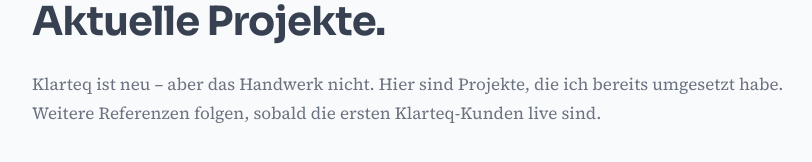
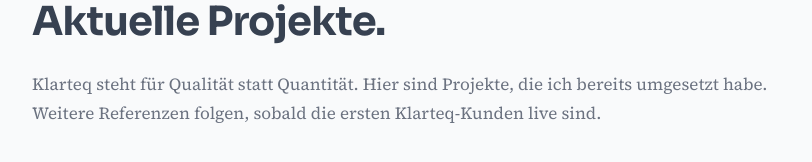
Before and after one commit to SorcG/klarteq-website, a Next.js app: page / in a window 1280 px wide. Shown: the part 3835-3997 px from the top of the page, without its empty margins (32-844 px from the left). Built offline with nearby package versions, Linux system fonts and the light colour scheme.

Commit message:
Update references intro sentence
https://claude.ai/code/session_018xsS5NdS2GXLffkSCaPoaT

```diff
--- a/src/app/page.tsx
+++ b/src/app/page.tsx
@@ -279,7 +279,7 @@ export default function HomePage() {
           </ScrollReveal>
           <ScrollReveal delay={160}>
             <p className="mt-6 max-w-[760px] font-serif text-body leading-[1.7] text-muted">
-              Klarteq ist neu – aber das Handwerk nicht. Hier sind Projekte, die
+              Klarteq steht für Qualität statt Quantität. Hier sind Projekte, die
               ich bereits umgesetzt habe. Weitere Referenzen folgen, sobald die
               ersten Klarteq-Kunden live sind.
             </p>
```
